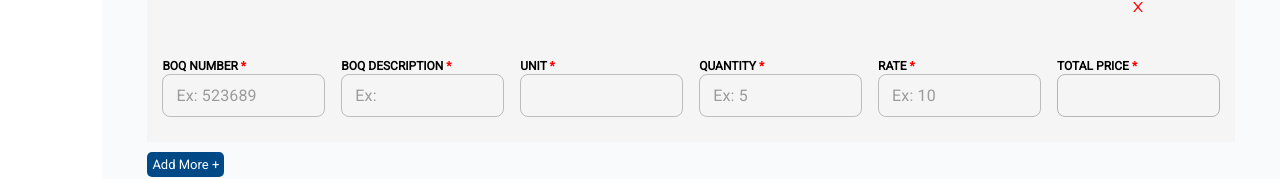
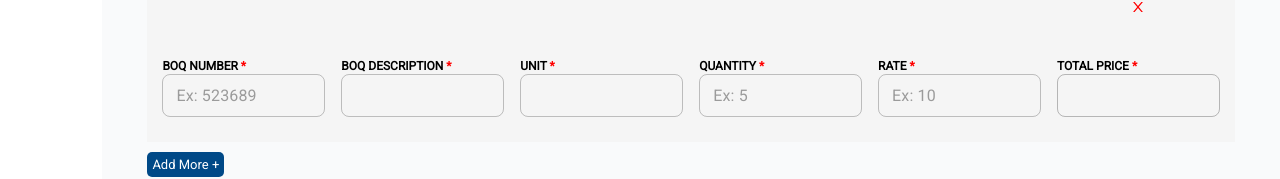
Before and after one commit to Arti610/estimation, a React (Create React App) app: page /dashboard/sales/inquiry-registration in a window 1280 px wide. Shown: the part 558-737 px from the top of the page. Built offline with nearby package versions, Linux system fonts and the light colour scheme; no server answers.

Commit message:
inquiry put api solved

```diff
--- a/src/Common_Components/Catelogue/CatelogueRegistration.jsx
+++ b/src/Common_Components/Catelogue/CatelogueRegistration.jsx
@@ -274,7 +274,6 @@ const CatelogueRegistration = () => {
   useEffect(() => {
     AOS.init();
     dispatch(getTaxData(token))
-    console.log("updatedCatelogue",updatedCatelogue);
     if (updatedCatelogue) {
       setFormData({
         // id:  updatedCatelogue.catelogue.id,
--- a/src/Common_Components/Inquiry/Inquiry.jsx
+++ b/src/Common_Components/Inquiry/Inquiry.jsx
@@ -203,7 +203,6 @@ const Inquiry = () => {
     dispatch(getCustomerData(token))
     dispatch(getSourceOfInquiryData(token))
     dispatch(getUserData(token))
-    dispatch(updateInquiryData(token))
 
     if (updatedInquiry) {
       setFormData({
@@ -556,7 +555,7 @@ const Inquiry = () => {
                           // onChange={handleChange}
                           value={item.boq_description}
                           onChange={(e) => handleChangePrice(index, 'boq_description', e.target.value)}
-                          placeholder="Ex: "
+                          // placeholder="Ex: "
                           fullWidth
                           required
                           disabled={updatedInquiry && isDisabled}
```
